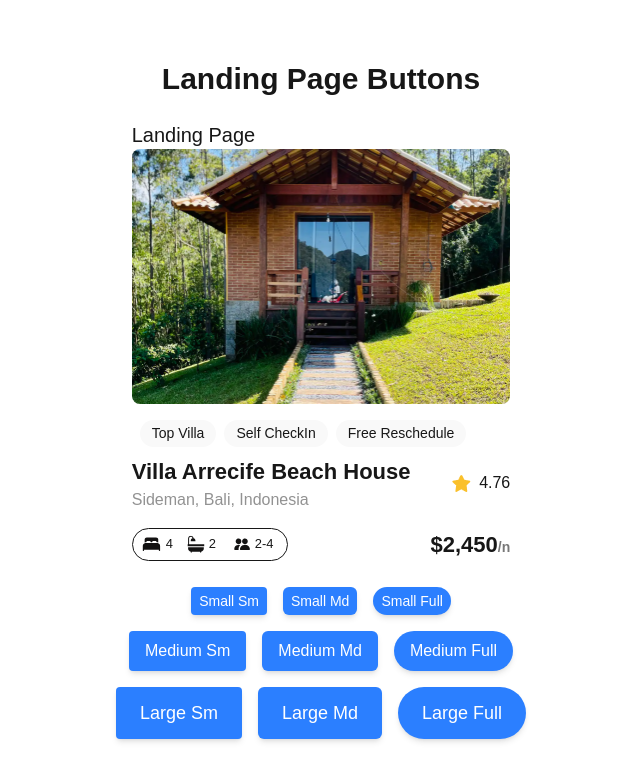
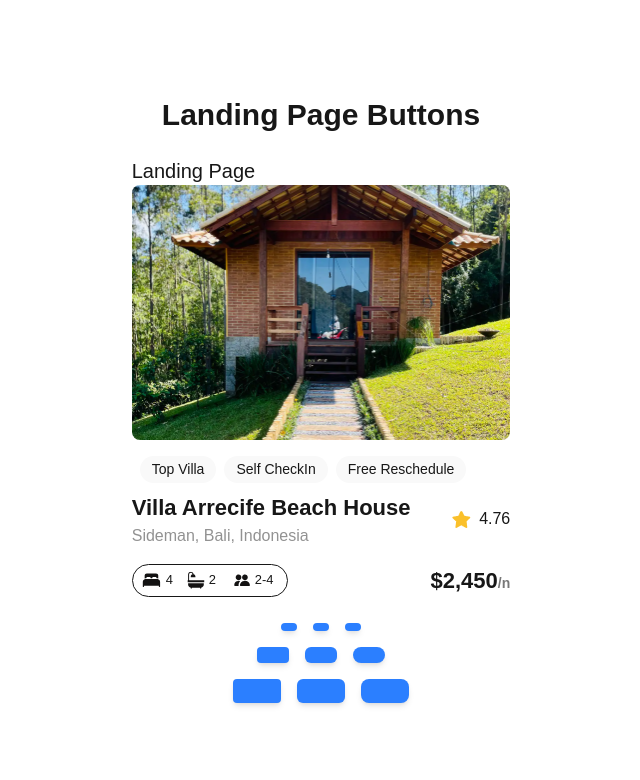
Before and after one commit to gevalinho/alx-project-0x00-setup, a Next.js app in the folder alx-project-0x00/: page /landing in a window 1280 px wide. Shown: the top 780 px of the page, without its empty margins (319-959 px from the left). Built offline with nearby package versions, Linux system fonts and the light colour scheme.

Commit message:
updating advance task

```diff
--- a/alx-project-0x00/components/Button.tsx
+++ b/alx-project-0x00/components/Button.tsx
@@ -13,7 +13,7 @@ const Button: React.FC<ButtonProps> = ({ title, size = "medium", shape = "rounde
   const shapeClasses = {
     "rounded-sm": "rounded-sm",
     "rounded-md": "rounded-md",
-    "rounded-full": "rounded-full",
+    "rounded-lg": "rounded-lg",
   };
 
   return (
--- a/alx-project-0x00/interfaces/index.ts
+++ b/alx-project-0x00/interfaces/index.ts
@@ -5,8 +5,9 @@ export interface PillProps {
 // interfaces/index.ts
 
 export interface ButtonProps {
-  title: string;
+  style: string,
+  title?: string;
   size?: "small" | "medium" | "large";
-  shape?: "rounded-sm" | "rounded-md" | "rounded-full";
+  shape?: "rounded-sm" | "rounded-md" | "rounded-lg";
   onClick?: () => void;
 }
--- a/alx-project-0x00/pages/landing.tsx
+++ b/alx-project-0x00/pages/landing.tsx
@@ -15,23 +15,23 @@ const Landing: React.FC =  () => {
 
       {/* Small buttons */}
       <div className="flex gap-4">
-        <Button title="Small Sm" size="small" shape="rounded-sm" />
-        <Button title="Small Md" size="small" shape="rounded-md" />
-        <Button title="Small Full" size="small" shape="rounded-full" />
+        <Button style="Small Sm" size="small" shape="rounded-sm" />
+        <Button style="Small Md" size="small" shape="rounded-md" />
+        <Button style="Small Full" size="small" shape="rounded-lg" />
       </div>
 
       {/* Medium buttons */}
       <div className="flex gap-4">
-        <Button title="Medium Sm" size="medium" shape="rounded-sm" />
-        <Button title="Medium Md" size="medium" shape="rounded-md" />
-        <Button title="Medium Full" size="medium" shape="rounded-full" />
+        <Button style="Medium Sm" size="medium" shape="rounded-sm" />
+        <Button style="Medium Md" size="medium" shape="rounded-md" />
+        <Button style="Medium Full" size="medium" shape="rounded-lg" />
       </div>
 
       {/* Large buttons */}
       <div className="flex gap-4">
-        <Button title="Large Sm" size="large" shape="rounded-sm" />
-        <Button title="Large Md" size="large" shape="rounded-md" />
-        <Button title="Large Full" size="large" shape="rounded-full" />
+        <Button style="Large Sm" size="large" shape="rounded-sm" />
+        <Button style="Large Md" size="large" shape="rounded-md" />
+        <Button style="Large Full" size="large" shape="rounded-lg" />
       </div>
     </main>
   )
```
